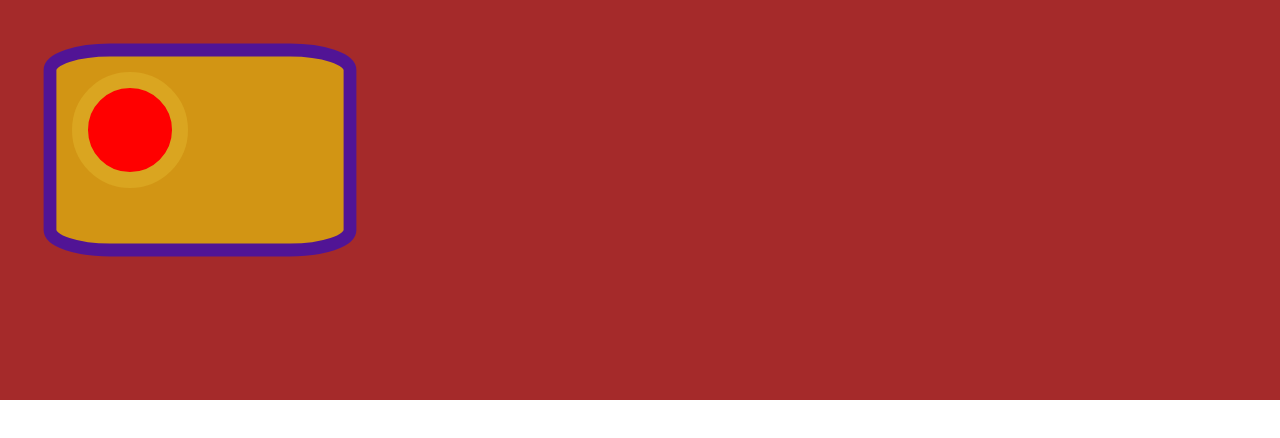
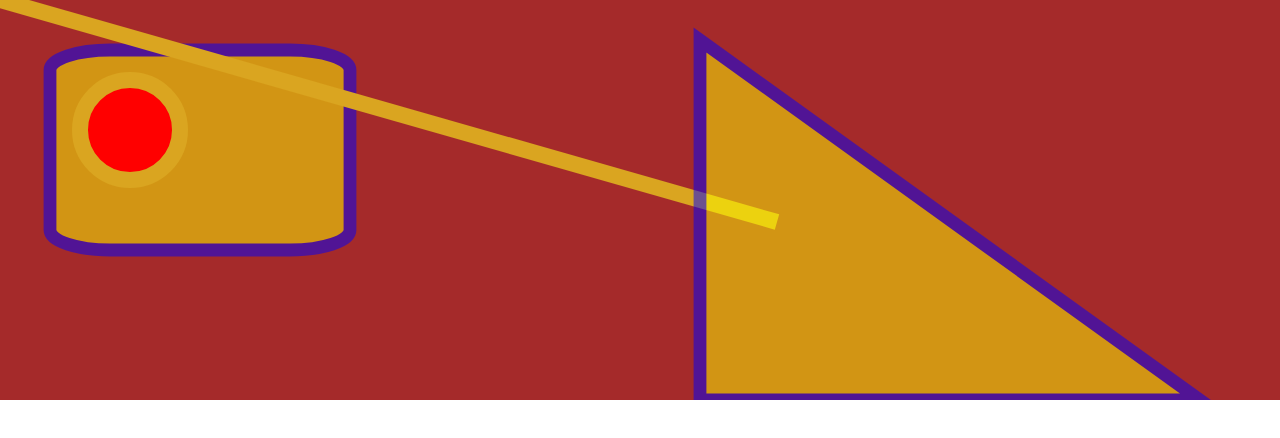
Before and after one commit to getrikard/modul1, a plain HTML site: page svg.html in a window 1280 px wide. Drawn offline with Linux system fonts and the light colour scheme.

Commit message:
Update svg.html

```diff
--- a/svg.html
+++ b/svg.html
@@ -35,6 +35,8 @@
     <svg width="100vw" height="50vh">
         <rect class="yellow" x="50" y="50" rx="60" ry="20" width="300" height="200" />
         <circle class="red" cx="130" cy="130" r="50" />
+        <line class="red" x1="0" y1="0" x2="777" y2="222" />
+        <polygon class="yellow" points="700,40 1200,400 700,400" />
     </svg>
 </body>
 
```
